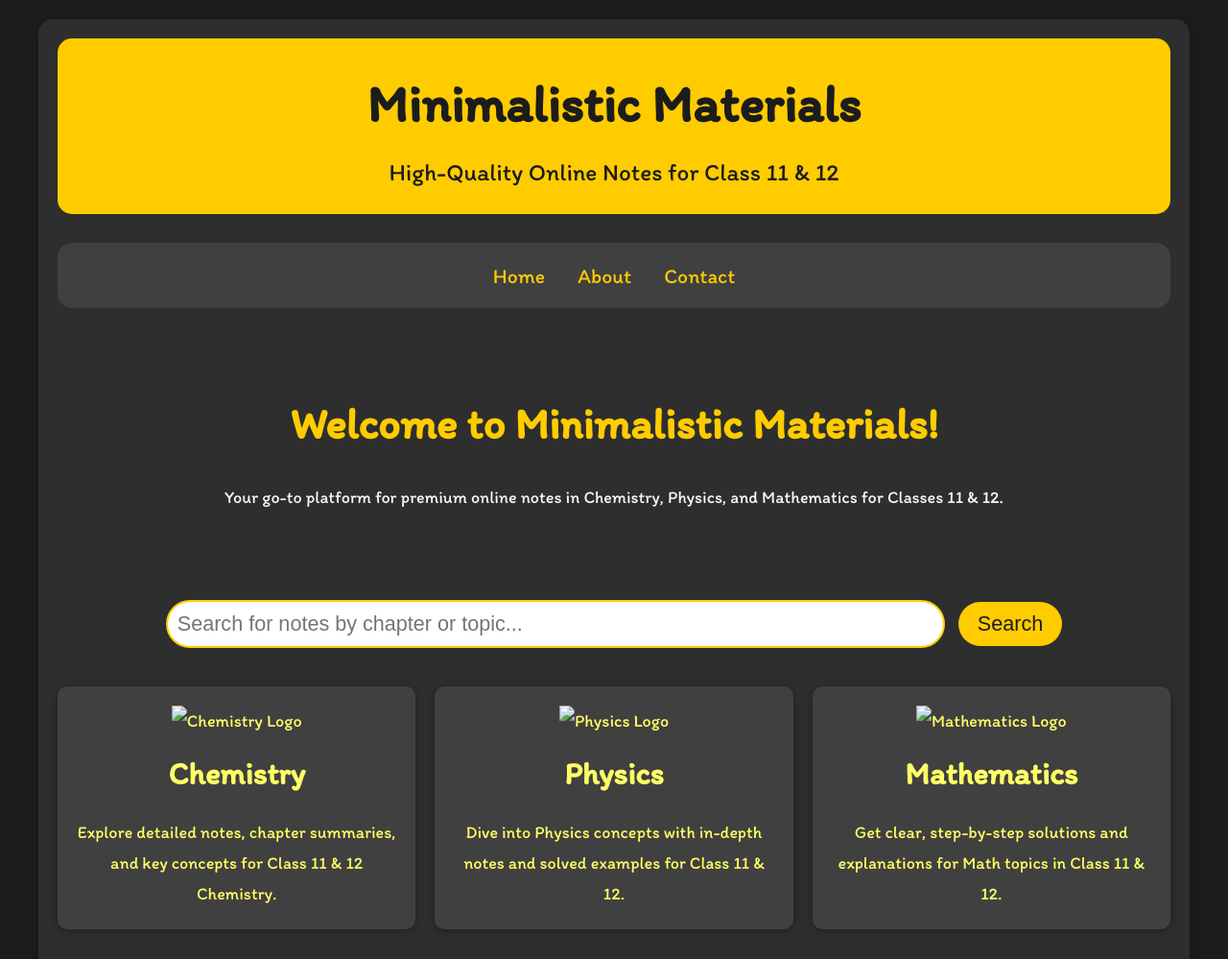
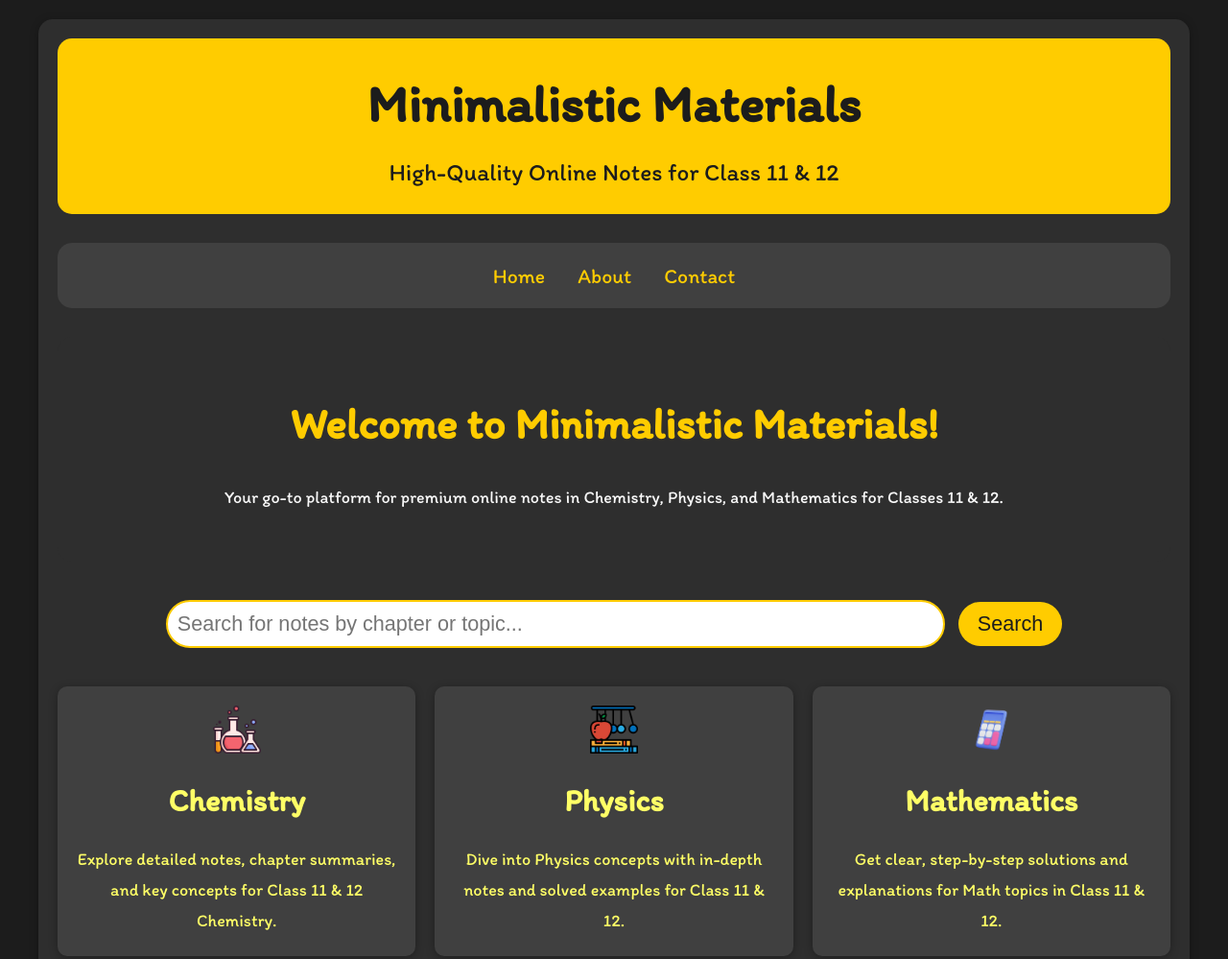
Before and after one commit to UtkarshC1/www.minimalisticmaterials.com, a plain HTML site: page index.html in a window 1280 px wide. Shown: the top 999 px of the page at 96% size. Drawn offline with Linux system fonts and the light colour scheme; the site is published under a folder, as on GitHub Pages, so addresses that start at the root find nothing.

Commit message:
v2 another fix

```diff
--- a/index.html
+++ b/index.html
@@ -40,17 +40,17 @@
         <!-- Subjects Section -->
         <section class="subjects">
             <a href="pages/indexChemistry.html" class="subject-card">
-                <img src="/assets/logoChemistry.png" alt="Chemistry Logo">
+                <img src="assets/logoChemistry.png" alt="Chemistry Logo">
                 <h3>Chemistry</h3>
                 <p>Explore detailed notes, chapter summaries, and key concepts for Class 11 & 12 Chemistry.</p>
             </a>
             <a href="pages/indexPhysics.html" class="subject-card">
-                <img src="/assets/logoPhysics.png" alt="Physics Logo">
+                <img src="assets/logoPhysics.png" alt="Physics Logo">
                 <h3>Physics</h3>
                 <p>Dive into Physics concepts with in-depth notes and solved examples for Class 11 & 12.</p>
             </a>
             <a href="pages/indexMaths.html" class="subject-card">
-                <img src="/assets/logoMathematics.webp" alt="Mathematics Logo">
+                <img src="assets/logoMathematics.webp" alt="Mathematics Logo">
                 <h3>Mathematics</h3>
                 <p>Get clear, step-by-step solutions and explanations for Math topics in Class 11 & 12.</p>
             </a>
```
Also changed, not shown: pages/indexMaths.html (+1 -1 lines).
